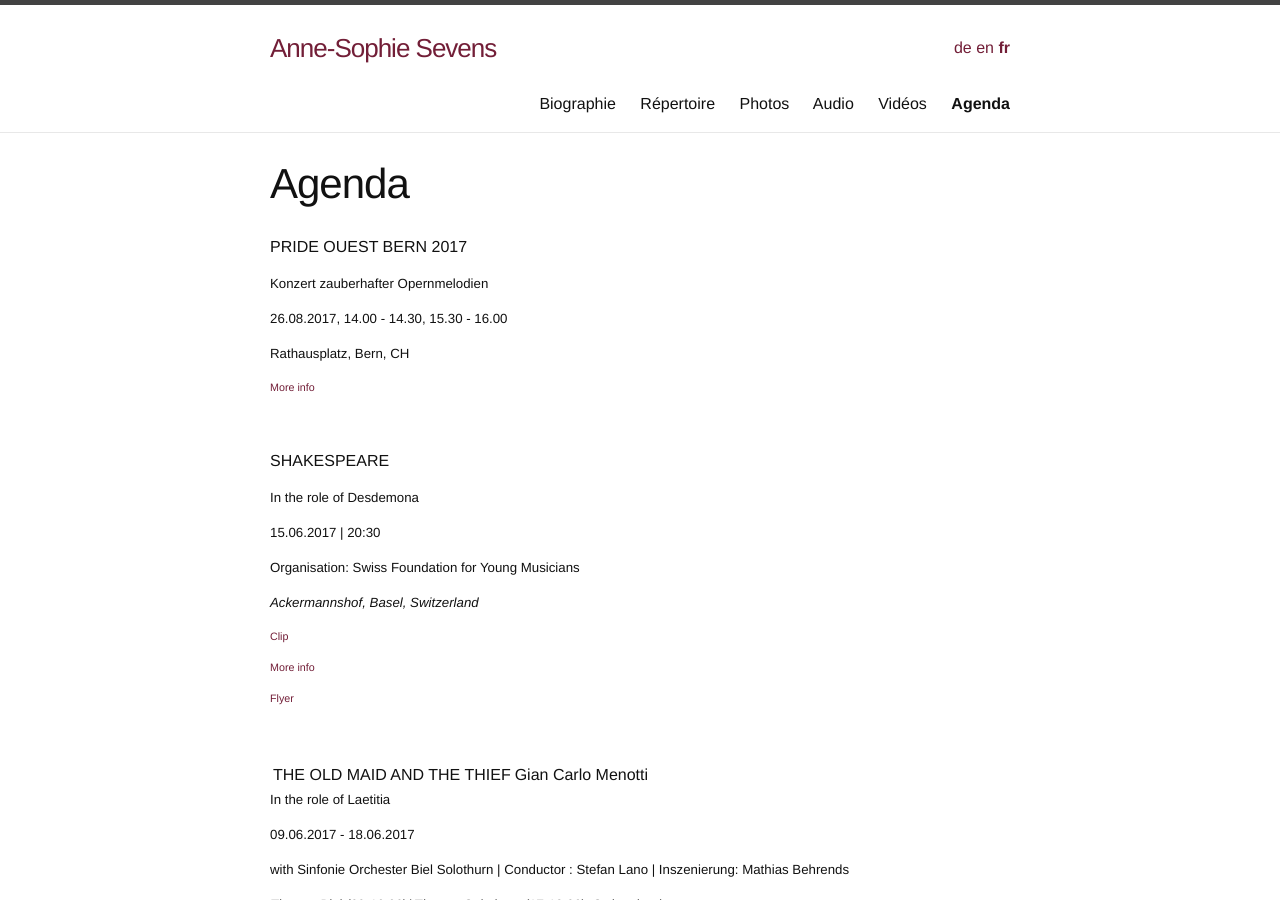
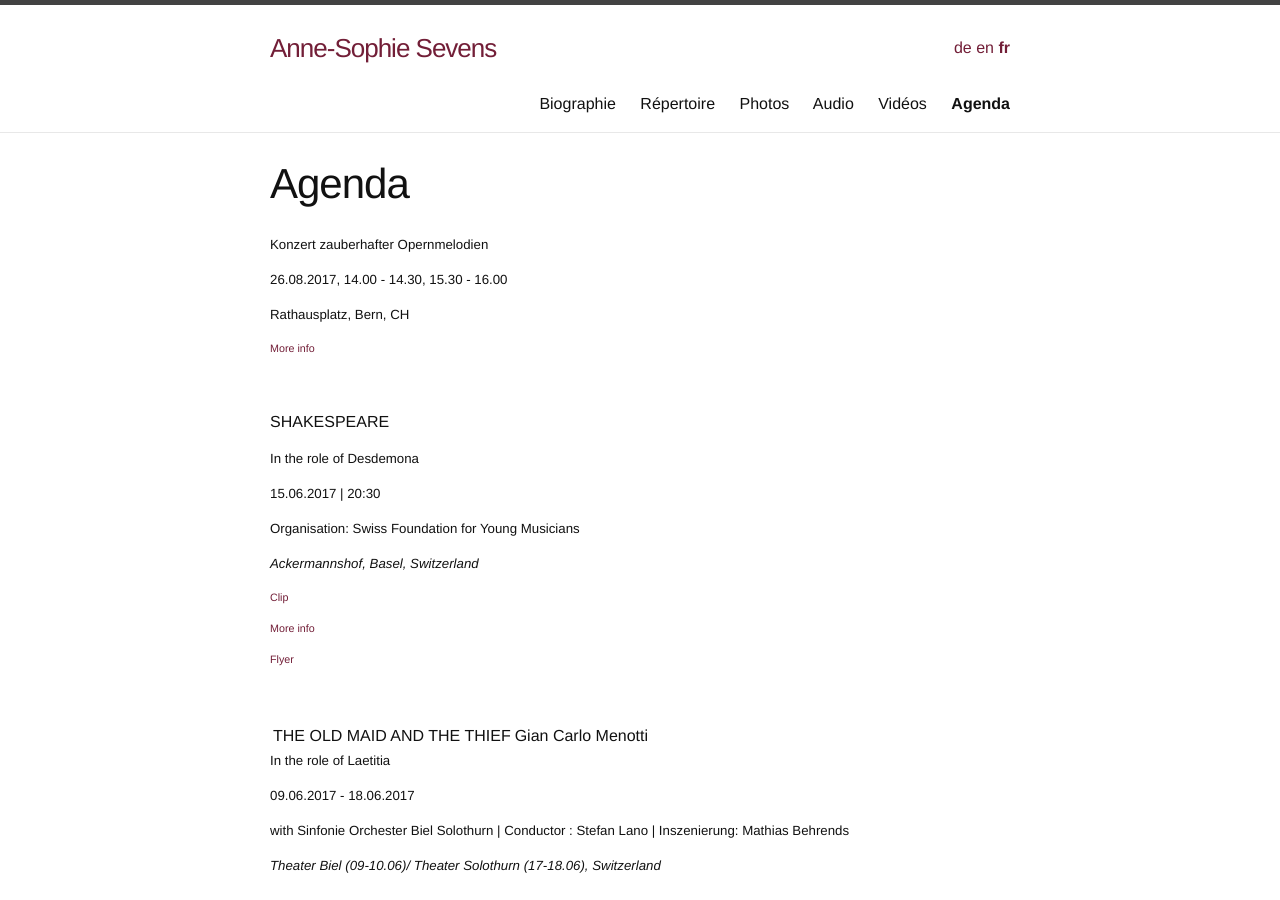
Before and after one commit to annesophie-sevens/annesophie-sevens.github.io, a Jekyll site: the page built from agenda-fr.md, in a window 1280 px wide and 900 px high. Built offline with Jekyll 4.4.1, drawn with Linux system fonts in a browser that asks for light colours.

Commit message:
Update agenda-fr.md

```diff
--- a/agenda-fr.md
+++ b/agenda-fr.md
@@ -6,7 +6,7 @@ ref: agenda
 lang: fr
 ---
 
-PRIDE OUEST BERN 2017
+
 
 ##### Konzert zauberhafter Opernmelodien
 
```
